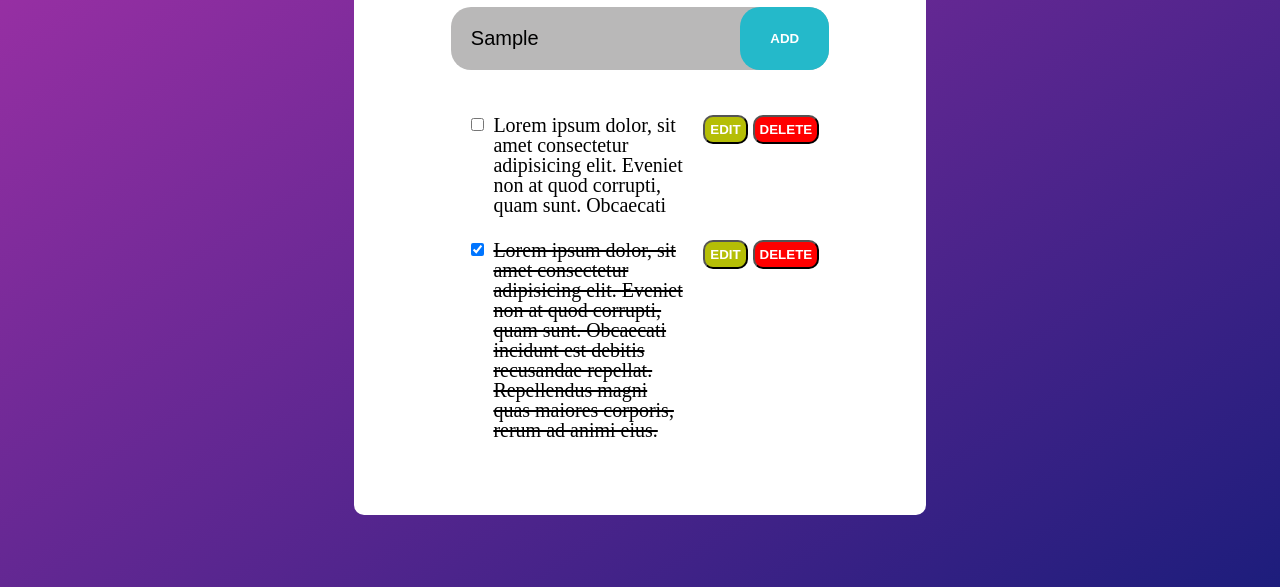
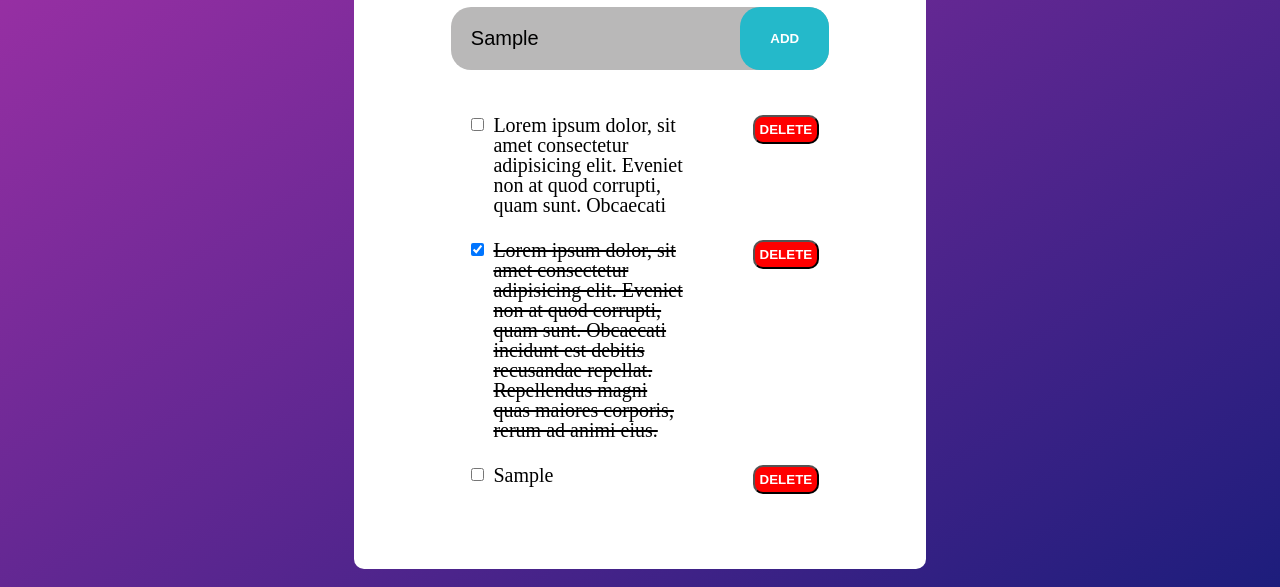
Before and after one commit to Luis-SierraOsorio/lp1-todo-list-js, a plain HTML site: page index.html in a window 1280 px wide. Both pictures are taken after typing "Sample" into the empty fields and a click on the button "ADD". Shown: the part 213-800 px from the top of the page. Drawn offline with Linux system fonts and the light colour scheme.

Commit message:
added functionality to add and remove tasks

```diff
--- a/index.html
+++ b/index.html
@@ -16,7 +16,7 @@
         <!-- <h1>Todo List</h1> -->
         <div class="todo-input-container">
             <input type="text" id="input" class="input" placeholder="Add your task">
-            <button class="submit-button">ADD</button>
+            <button class="submit-button" onclick="addTask()">ADD</button>
             <!-- <p>Hello</p> -->
         </div>
         <div class="todo-list-container">
@@ -26,10 +26,11 @@
                     quam sunt.
                     Obcaecati</p>
                 <div class="buttons-group">
-                    <button class="btn edit-btn">EDIT</button>
-                    <button class="btn delete-btn">DELETE</button>
+                    <!-- <button class="btn edit-btn">EDIT</button> -->
+                    <button class="btn delete-btn" onclick="deleteTask()">DELETE</button>
                 </div>
             </div>
+
             <div class="individual-task">
                 <input type="checkbox" class="checkbox-btn" checked>
                 <p class="task checked">Lorem ipsum dolor, sit amet consectetur adipisicing elit. Eveniet non at quod
@@ -37,8 +38,8 @@
                     Obcaecati incidunt est debitis recusandae repellat. Repellendus magni quas maiores corporis, rerum
                     ad animi eius.</p>
                 <div class="buttons-group">
-                    <button class="btn edit-btn">EDIT</button>
-                    <button class="btn delete-btn">DELETE</button>
+                    <!-- <button class="btn edit-btn">EDIT</button> -->
+                    <button class="btn delete-btn" onclick="deleteTask()">DELETE</button>
                 </div>
             </div>
 
@@ -46,7 +47,7 @@
         </div>
     </div>
 
-    <script src="script.js"></script>
+    <script src=" script.js"></script>
 </body>
 
 </html>
--- a/script.js
+++ b/script.js
@@ -1,8 +1,9 @@
+
+
+// function to get all the new checkboxes and delete buttons
+function refresh() {
+    const tasks = document.querySelectorAll(".task");
     const checkboxes = document.querySelectorAll(".checkbox-btn");
-const tasks = document.querySelectorAll(".task");
-// console.log(checkboxes);
-// console.log(tasks);
-
 
     // listening to checkboxes being clicked to complete task
     for (let i = 0; i < checkboxes.length; i++) {
@@ -22,3 +23,55 @@ for (let i = 0; i < checkboxes.length; i++) {
             }
         })
     }
+}
+
+// initializing and setting event handlers to checklist and delete buttons
+refresh();
+deleteTask();
+
+
+// This function adds a new div to the lsit container
+function addTask() {
+    // getting nodeLists
+    const taskContainer = document.querySelector(".todo-list-container");
+    const input = document.querySelector(".input");
+
+    // creating new div and setting attributes
+    let taskDiv = document.createElement('div')
+    taskDiv.setAttribute('class', 'individual-task');
+
+    // adding the inner html of the div
+    taskDiv.innerHTML = `
+        <input type="checkbox" class="checkbox-btn">
+        <p class="task">${input.value}</p>
+        <div class="buttons-group">
+        <!-- <button class="btn edit-btn">EDIT</button> -->
+        <button class="btn delete-btn" onclick="deleteTask()">DELETE</button>
+        `
+
+    // appending to the selected div
+    taskContainer.appendChild(taskDiv);
+
+    // refreshing the page
+    refresh();
+    deleteTask();
+}
+
+// funciton to delete task
+function deleteTask() {
+    // querying
+    const deleteButtons = document.querySelectorAll('.delete-btn');
+    const tasks = document.querySelectorAll('.task');
+
+    // adding event listeners
+    for (let i = 0; i < deleteButtons.length; i++) {
+        deleteButtons[i].addEventListener('click', function (e) {
+            e.stopPropagation();
+            let task = tasks[i];
+            task.parentElement.remove();
+
+        })
+    }
+
+    refresh();
+}
--- a/style.css
+++ b/style.css
@@ -98,6 +98,7 @@ body {
 
 .delete-btn {
     background: red;
+    /* background-color: green; */
 }
 
 .btn:hover {
```
Lines whose indentation alone changed are shown as unchanged.
